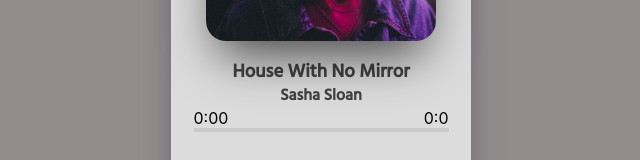
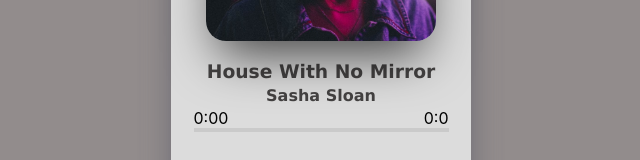
Before and after one commit to fayez-als/musicPlayer, a React (Create React App) app: page / in a window 1280 px wide. Shown: the part 334-494 px from the top of the page, without its empty margins (319-959 px from the left). Built offline with nearby package versions, Linux system fonts and the light colour scheme.

Commit message:
fix progress3

```diff
--- a/src/player.css
+++ b/src/player.css
@@ -50,11 +50,11 @@
 
 h3{ color: rgb(68, 66, 66);
     line-height: 3px;
-    font-family: 'Hind Siliguri', sans-serif;
+    font-family: Verdana, Geneva, Tahoma, sans-serif
 }
 h4{ color: rgb(68, 66, 66);
     line-height: 3px;
-    font-family: 'Hind Siliguri', sans-serif;
+    font-family: Verdana, Geneva, Tahoma, sans-serif
 }
 
 
```
